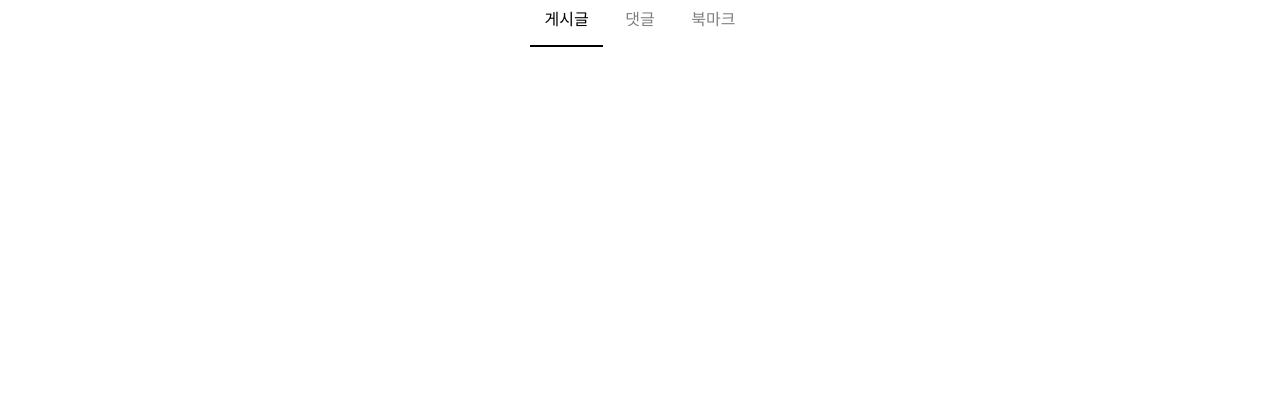
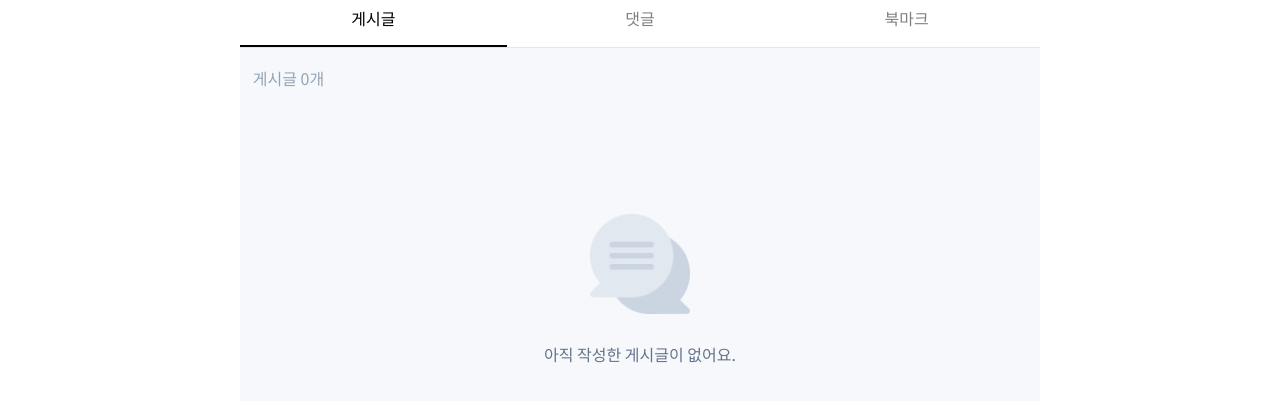
Before and after one commit to junhui324/MoGakPpo, a React (Create React App) app: page /user/mypage in a window 1280 px wide. Shown: the part 405-806 px from the top of the page. Built offline with nearby package versions, Linux system fonts and the light colour scheme; no server answers.

Commit message:
Design: 게시글, 댓글, 북마크 content 영역 디자인

```diff
--- a/src/components/Profile/profile.module.scss
+++ b/src/components/Profile/profile.module.scss
@@ -4,6 +4,7 @@ $intro-color: #64748B;
 .profileContainer {
   display: flex;
   flex-direction: column;
+  width: 800px;
   padding: 2rem 0;
 
   .imageWrapper {
--- /dev/null
+++ b/src/pages/Mypage/BookMarks.tsx
@@ -0,0 +1,17 @@
+import styles from './bookMarks.module.scss';
+import NoContentImage from '../../assets/NoContent.png';
+
+
+function BookMarks() {
+  return (
+    <div className={styles.container}>
+      <div className={styles.contentConunt}>북마크 0개</div>
+      <div className={styles.bookMarks}>
+        <img className={styles.image} src={NoContentImage} alt="No Content" />
+        <div className={styles.noContent}>아직 북마크한 게시글이 없어요.</div>
+      </div>
+    </div>
+  )
+}
+
+export default BookMarks;
--- /dev/null
+++ b/src/pages/Mypage/Comments.tsx
@@ -0,0 +1,16 @@
+import styles from './comments.module.scss';
+import NoContentImage from '../../assets/NoContent.png';
+
+function Comments() {
+  return (
+    <div className={styles.container}>
+      <div className={styles.contentConunt}>댓글 0개</div>
+      <div className={styles.comments}>
+        <img className={styles.image} src={NoContentImage} alt="No Content" />
+        <div className={styles.noContent}>아직 작성한 댓글이 없어요.</div>
+      </div>
+    </div>
+  )
+}
+
+export default Comments;
--- /dev/null
+++ b/src/pages/Mypage/Posts.tsx
@@ -0,0 +1,16 @@
+import styles from './posts.module.scss';
+import NoContentImage from '../../assets/NoContent.png';
+
+function Posts() {
+  return (
+    <div className={styles.container}>
+      <div className={styles.contentConunt}>게시글 0개</div>
+      <div className={styles.posts}>
+        <img className={styles.image} src={NoContentImage} alt="No Content" />
+        <div className={styles.noContent}>아직 작성한 게시글이 없어요.</div>
+      </div>
+    </div>
+  )
+}
+
+export default Posts;
--- a/src/pages/Mypage/Tab.tsx
+++ b/src/pages/Mypage/Tab.tsx
@@ -1,14 +1,14 @@
 import styles from './tab.module.scss';
 
 interface TypeTab {
+  tabs: string[];
   currTab: string;
   onClick: (currTab: string) => void;
 }
 
-function Tab({ currTab, onClick }: TypeTab) {
-  const tabs = ['게시글', '댓글', '북마크'];
+function Tab({ tabs, currTab, onClick }: TypeTab) {
   return (
-    <div className={styles.tabContainer}>
+    <div className={styles.container}>
       {tabs.map((tab, index) => {
         const isActive = currTab === tab;
         const activeTab = isActive ? `${styles.active}` : '';
--- /dev/null
+++ b/src/pages/Mypage/bookMarks.module.scss
@@ -0,0 +1,29 @@
+.container {
+  border-top: 1px solid rgba(226, 232, 240);
+  background-color: rgba(226, 232, 240, 0.3);
+  height: 50vh;
+  padding-top: 1.4rem;
+}
+
+.contentConunt {
+  color: #94A3B8;
+  font-weight: 500;
+  padding-left: 0.8rem;
+}
+
+.bookMarks {
+  display: flex;
+  flex-direction: column;
+  align-items: center;
+  padding-top: 8rem;
+
+  .image {
+    width: 100px;
+    height: 100px;
+  }
+
+  .noContent {
+    color: #64748B;
+    margin-top: 2rem;
+  }
+}
--- /dev/null
+++ b/src/pages/Mypage/comments.module.scss
@@ -0,0 +1,29 @@
+.container {
+  border-top: 1px solid rgba(226, 232, 240);
+  background-color: rgba(226, 232, 240, 0.3);
+  height: 50vh;
+  padding-top: 1.4rem;
+}
+
+.contentConunt {
+  color: #94A3B8;
+  font-weight: 500;
+  padding-left: 0.8rem;
+}
+
+.comments {
+  display: flex;
+  flex-direction: column;
+  align-items: center;
+  padding-top: 8rem;
+
+  .image {
+    width: 100px;
+    height: 100px;
+  }
+
+  .noContent {
+    color: #64748B;
+    margin-top: 2rem;
+  }
+}
--- a/src/pages/Mypage/index.tsx
+++ b/src/pages/Mypage/index.tsx
@@ -1,8 +1,12 @@
 import { useState } from 'react';
 import Profile from '../../components/Profile';
 import Tab from './Tab';
+import Posts from './Posts';
+import Comments from './Comments';
+import BookMarks from './BookMarks';
 
 function Mypage() {
+  const tabs = ['게시글', '댓글', '북마크'];
   const [currTab, setCurrTab] = useState<string>('게시글');
 
   function handleClickTab(tab: string) {
@@ -12,7 +16,10 @@ function Mypage() {
   return (
     <div>
       <Profile />
-      <Tab currTab={currTab} onClick={handleClickTab}/>
+      <Tab tabs={tabs} currTab={currTab} onClick={handleClickTab}/>
+      {currTab === '게시글' && <Posts/> }
+      {currTab === '댓글' && <Comments/> }
+      {currTab === '북마크' && <BookMarks/> }
     </div>
   );
 }
--- /dev/null
+++ b/src/pages/Mypage/posts.module.scss
@@ -0,0 +1,29 @@
+.container {
+  border-top: 1px solid rgba(226, 232, 240);
+  background-color: rgba(226, 232, 240, 0.3);
+  height: 50vh;
+  padding-top: 1.4rem;
+}
+
+.contentConunt {
+  color: #94A3B8;
+  font-weight: 500;
+  padding-left: 0.8rem;
+}
+
+.posts {
+  display: flex;
+  flex-direction: column;
+  align-items: center;
+  padding-top: 8rem;
+
+  .image {
+    width: 100px;
+    height: 100px;
+  }
+
+  .noContent {
+    color: #64748B;
+    margin-top: 2rem;
+  }
+}
--- a/src/pages/Mypage/tab.module.scss
+++ b/src/pages/Mypage/tab.module.scss
@@ -1,4 +1,4 @@
-.tabContainer {
+.container {
   margin-top: 2rem;
   display: flex;
   justify-content: space-between;
```
Also changed, not shown: src/assets/NoContent.png (added).
